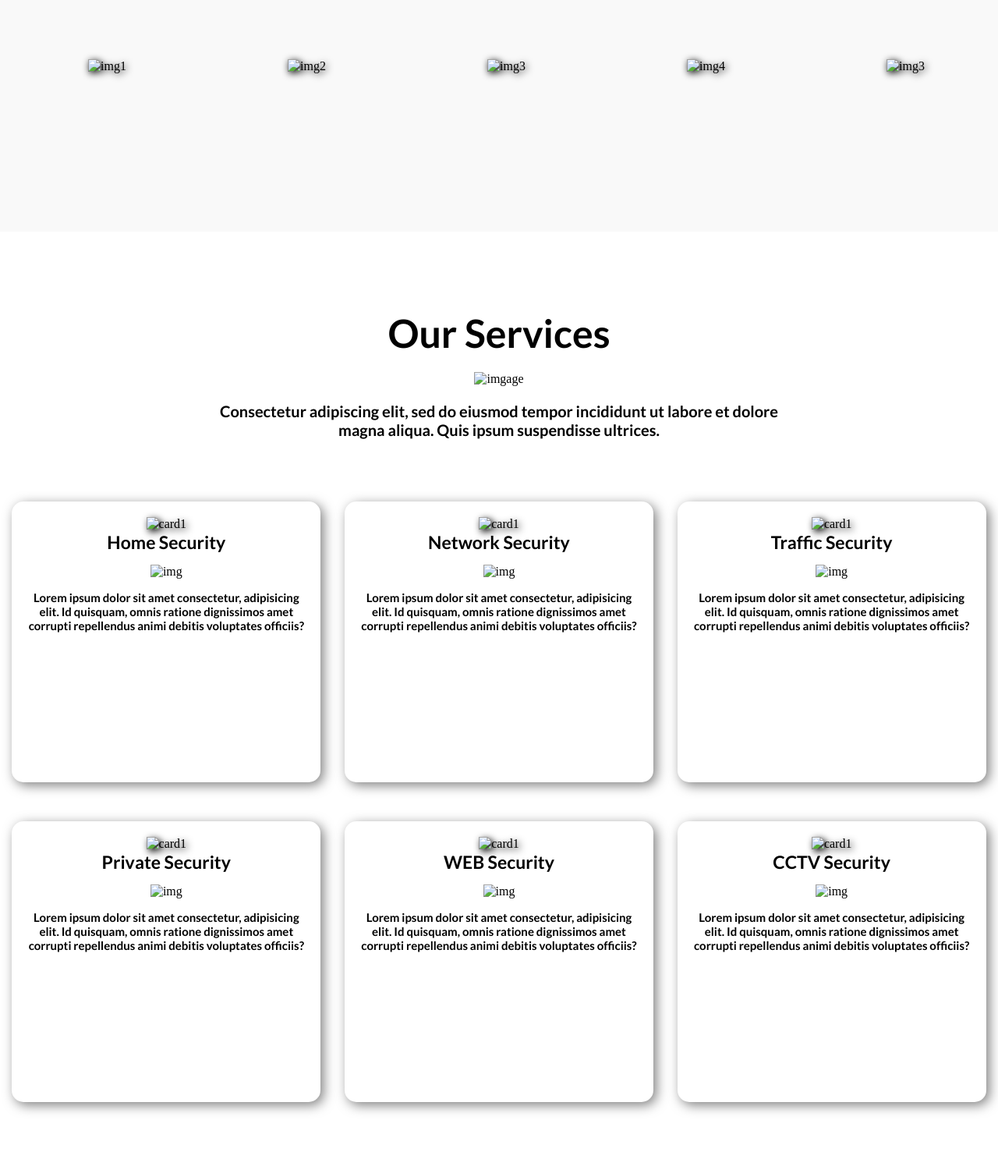
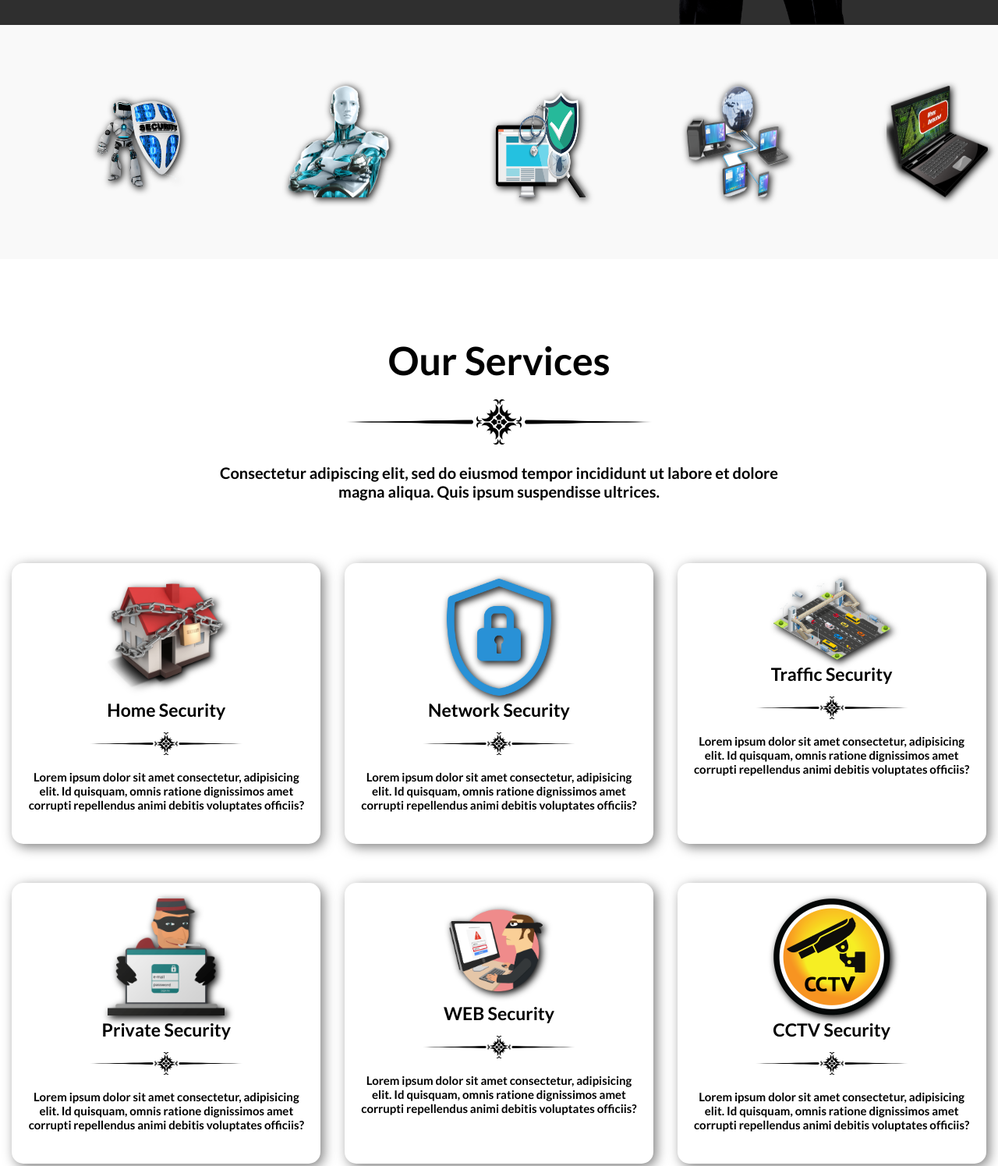
Before and after one commit to iftekharrifat09/Web-Development-Practice-Sets-, a plain HTML site: page Module 2.5 Practice Day/index.html in a window 1280 px wide. Shown: the part 654-2149 px from the top of the page at 78% size. Drawn offline with Linux system fonts and the light colour scheme; the site is published under a folder, as on GitHub Pages, so addresses that start at the root find nothing; a web font is replaced by a local one.

Commit message:
first commit

```diff
--- a/Module 2.5 Practice Day/index.html
+++ b/Module 2.5 Practice Day/index.html
@@ -12,7 +12,7 @@
     <header>
         <nav class="navigation">
             <div class="logo-container">
-                <img class="logo-image" src="/Images/logl.png" alt="Logo">
+                <img class="logo-image" src="Images/logl.png" alt="Logo">
             </div>
             <div class="menu-items">
                 <li class="list">Home</li>
@@ -28,62 +28,62 @@
                 <button class="banner-left-button">React More</button>
             </div>
             <div class="banner-right">
-                <img class="banner-img" src="/Images/police for avatar.png" alt="">
+                <img class="banner-img" src="Images/police for avatar.png" alt="">
             </div>
         </section>
     </header>
     <main>
         <div class="brands-line">
-            <img class="bnd-img" src="/Images/for 1.png" alt="img1">
-            <img class="bnd-img" src="/Images/for 2.png" alt="img2">
-            <img class="bnd-img" src="/Images/for 3.png" alt="img3">
-            <img class="bnd-img" src="/Images/for 4.png" alt="img4">
-            <img class="bnd-img" src="/Images/for 5.png" alt="img3">
+            <img class="bnd-img" src="Images/for 1.png" alt="img1">
+            <img class="bnd-img" src="Images/for 2.png" alt="img2">
+            <img class="bnd-img" src="Images/for 3.png" alt="img3">
+            <img class="bnd-img" src="Images/for 4.png" alt="img4">
+            <img class="bnd-img" src="Images/for 5.png" alt="img3">
         </div>
         <section class="services">
             <div class="part1">
                 <h2 class="part1-h2">Our Services</h2>
-                <img class="part1-image" src="/Images/vecteezy_vintage-divider-ornament-clip-art_22093715.png" alt="imgage">
+                <img class="part1-image" src="Images/vecteezy_vintage-divider-ornament-clip-art_22093715.png" alt="imgage">
                 <p class="part1-pera">Consectetur adipiscing elit, sed do eiusmod tempor incididunt ut labore et dolore <br> magna aliqua. Quis ipsum suspendisse ultrices.</p>
             </div>
             <div class="part2">
                 <div class="security security-part1">
                     <div class="service-card one">
-                        <img class="card-img" src="/Images/home security.png" alt="card1">
+                        <img class="card-img" src="Images/home security.png" alt="card1">
                         <h4 class="card-h4">Home Security</h4>
-                        <img class="card-img2" src="/Images/vecteezy_vintage-divider-ornament-clip-art_22093715.png" alt="img">
+                        <img class="card-img2" src="Images/vecteezy_vintage-divider-ornament-clip-art_22093715.png" alt="img">
                         <p class="card-pera">Lorem ipsum dolor sit amet consectetur, adipisicing elit. Id quisquam, omnis ratione dignissimos amet corrupti repellendus animi debitis voluptates officiis?</p>
                     </div>
                     <div class="service-card two">
-                        <img class="card-img" src="/Images/network security.png" alt="card1">
+                        <img class="card-img" src="Images/network security.png" alt="card1">
                         <h4 class="card-h4">Network Security</h4>
-                        <img class="card-img2" src="/Images/vecteezy_vintage-divider-ornament-clip-art_22093715.png" alt="img">
+                        <img class="card-img2" src="Images/vecteezy_vintage-divider-ornament-clip-art_22093715.png" alt="img">
                         <p class="card-pera">Lorem ipsum dolor sit amet consectetur, adipisicing elit. Id quisquam, omnis ratione dignissimos amet corrupti repellendus animi debitis voluptates officiis?</p>
                     </div>
                     <div class="service-card three">
-                        <img class="card-img" src="/Images/traffic security.png" alt="card1">
+                        <img class="card-img" src="Images/traffic security.png" alt="card1">
                         <h4 class="card-h4">Traffic Security</h4>
-                        <img class="card-img2" src="/Images/vecteezy_vintage-divider-ornament-clip-art_22093715.png" alt="img">
+                        <img class="card-img2" src="Images/vecteezy_vintage-divider-ornament-clip-art_22093715.png" alt="img">
                         <p class="card-pera">Lorem ipsum dolor sit amet consectetur, adipisicing elit. Id quisquam, omnis ratione dignissimos amet corrupti repellendus animi debitis voluptates officiis?</p>
                     </div>
                 </div>
                 <div class="security security-part2">
                     <div class="service-card four">
-                        <img class="card-img" src="/Images/private security.png" alt="card1">
+                        <img class="card-img" src="Images/private security.png" alt="card1">
                         <h4 class="card-h4">Private Security</h4>
-                        <img class="card-img2" src="/Images/vecteezy_vintage-divider-ornament-clip-art_22093715.png" alt="img">
+                        <img class="card-img2" src="Images/vecteezy_vintage-divider-ornament-clip-art_22093715.png" alt="img">
                         <p class="card-pera">Lorem ipsum dolor sit amet consectetur, adipisicing elit. Id quisquam, omnis ratione dignissimos amet corrupti repellendus animi debitis voluptates officiis?</p>
                     </div>
                     <div class="service-card five">
-                        <img class="card-img" src="/Images/web security.png" alt="card1">
+                        <img class="card-img" src="Images/web security.png" alt="card1">
                         <h4 class="card-h4">WEB Security</h4>
-                        <img class="card-img2" src="/Images/vecteezy_vintage-divider-ornament-clip-art_22093715.png" alt="img">
+                        <img class="card-img2" src="Images/vecteezy_vintage-divider-ornament-clip-art_22093715.png" alt="img">
                         <p class="card-pera">Lorem ipsum dolor sit amet consectetur, adipisicing elit. Id quisquam, omnis ratione dignissimos amet corrupti repellendus animi debitis voluptates officiis?</p>
                     </div>
                     <div class="service-card six">
-                        <img class="card-img" src="/Images/cctv security.png" alt="card1">
+                        <img class="card-img" src="Images/cctv security.png" alt="card1">
                         <h4 class="card-h4">CCTV Security</h4>
-                        <img class="card-img2" src="/Images/vecteezy_vintage-divider-ornament-clip-art_22093715.png" alt="img">
+                        <img class="card-img2" src="Images/vecteezy_vintage-divider-ornament-clip-art_22093715.png" alt="img">
                         <p class="card-pera">Lorem ipsum dolor sit amet consectetur, adipisicing elit. Id quisquam, omnis ratione dignissimos amet corrupti repellendus animi debitis voluptates officiis?</p>
                     </div>
                 </div>
@@ -91,7 +91,7 @@
         </section>
         <section class="service-2">
             <div class="left-side">
-                <img class="left-side-image" src="/Images/for footer police image.png" alt="Police">
+                <img class="left-side-image" src="Images/for footer police image.png" alt="Police">
             </div>
             <div class="right-side">
                 <button class="hireUs">Hire Us</button>
@@ -99,7 +99,7 @@
                 <p class="pera">Lorem ipsum dolor sit amet consectetur adipisicing elit. Neque, aperiam? Aperiam ipsam itaque expedita ipsa adipisci tempore ab blanditiis incidunt eos hic eum ex, libero repellat, eveniet quod possimus minima quas nesciunt. Accusamus, adipisci blanditiis ratione incidunt ipsa facilis et tempore, quo velit omnis quis. Aliquam eius necessitatibus eveniet totam.</p>
                 <p class="pera">Lorem ipsum dolor sit amet consectetur adipisicing elit. Molestias veniam, ea earum est delectus minima omnis. Quasi ullam magni illo?</p>
                 <div class="icons">
-                    <img class="phone" src="/Images/pngwing.com (11).png" alt="Phone">
+                    <img class="phone" src="Images/pngwing.com (11).png" alt="Phone">
                     <h4 class="icon-h4">Get free consultation</h4>
                 </div>
                 <p class="number">+(81) 1800-1256-1254</p>
@@ -109,7 +109,7 @@
     <footer>
         <div class="task1">
             <div class="task1-details">
-                <img class="task1-image"  src="/Images/service24.png" alt="service">
+                <img class="task1-image"  src="Images/service24.png" alt="service">
                 <h4 class="task1-h4">Security Manager</h4>
             </div>
             <p class="task1-pera">Lorem ipsum dolor sit amet consectetur adipisicing elit. Iste similique repellat architecto earum vitae. Iusto iure consequatur sed officia sit!</p>
@@ -118,25 +118,25 @@
         </div>
         <div class="task2">
             <h2 class="task2-h2">Learn More</h2>
-            <img class="task2-img" src="/Images/vecteezy_vintage-divider-ornament-clip-art_22093715.png" alt="">
+            <img class="task2-img" src="Images/vecteezy_vintage-divider-ornament-clip-art_22093715.png" alt="">
             <p class="task2-pera">Lorem, ipsum dolor.<br>Lorem, ipsum.<br>Lorem, ipsum dolor.<br>Lorem, ipsum..<br>sit amet.<br>
             Lorem ipsum dolor </p>
         </div>
         <div class="task2">
             <h2 class="task2-h2">Learn More</h2>
-            <img class="task2-img" src="/Images/vecteezy_vintage-divider-ornament-clip-art_22093715.png" alt="">
+            <img class="task2-img" src="Images/vecteezy_vintage-divider-ornament-clip-art_22093715.png" alt="">
             <p class="task2-pera">Lorem, ipsum dolor.<br>Lorem, ipsum.<br>Lorem, ipsum dolor.<br>Lorem, ipsum..<br>sit amet.<br>
             Lorem ipsum dolor </p>
         </div>
         <div class="task2">
             <h2 class="task2-h2">Learn More</h2>
-            <img class="task2-img" src="/Images/vecteezy_vintage-divider-ornament-clip-art_22093715.png" alt="">
+            <img class="task2-img" src="Images/vecteezy_vintage-divider-ornament-clip-art_22093715.png" alt="">
             <p class="task2-pera">Lorem, ipsum dolor.<br>Lorem, ipsum.<br>Lorem, ipsum dolor.<br>Lorem, ipsum..<br>sit amet.<br>
             Lorem ipsum dolor </p>
         </div>
         <div class="task2 last">
             <h2 class="task2-h2">Learn More</h2>
-            <img class="task2-img" src="/Images/vecteezy_vintage-divider-ornament-clip-art_22093715.png" alt="">
+            <img class="task2-img" src="Images/vecteezy_vintage-divider-ornament-clip-art_22093715.png" alt="">
             <p class="task2-pera">Lorem, ipsum dolor.<br>Lorem, ipsum.<br>Lorem, ipsum dolor.<br>Lorem, ipsum..<br>sit amet.<br>
             Lorem ipsum dolor </p>
         </div>
--- a/Module 2.5 Practice Day/style.css
+++ b/Module 2.5 Practice Day/style.css
@@ -49,7 +49,7 @@
 }
 
 header{
-    background: url('/Images/for\ banner.jpg') no-repeat center/cover fixed;
+    background: url('Images/for\ banner.jpg') no-repeat center/cover fixed;
     background-blend-mode: overlay;
     background-color: rgba(0, 0, 0, 70%);
 }
--- a/Portfolio/style.css
+++ b/Portfolio/style.css
@@ -48,7 +48,7 @@ li:hover{
     display: flex;
     justify-content: center;
     align-items: center;
-    gap: 50px;
+    gap: 100px;
 }
 .resume-button{
     width: 100px;
```
Also changed, not shown: Module 3.5 Practice Day/index.html (+14 -14 lines), Portfolio/index.html (+4 -4 lines).
